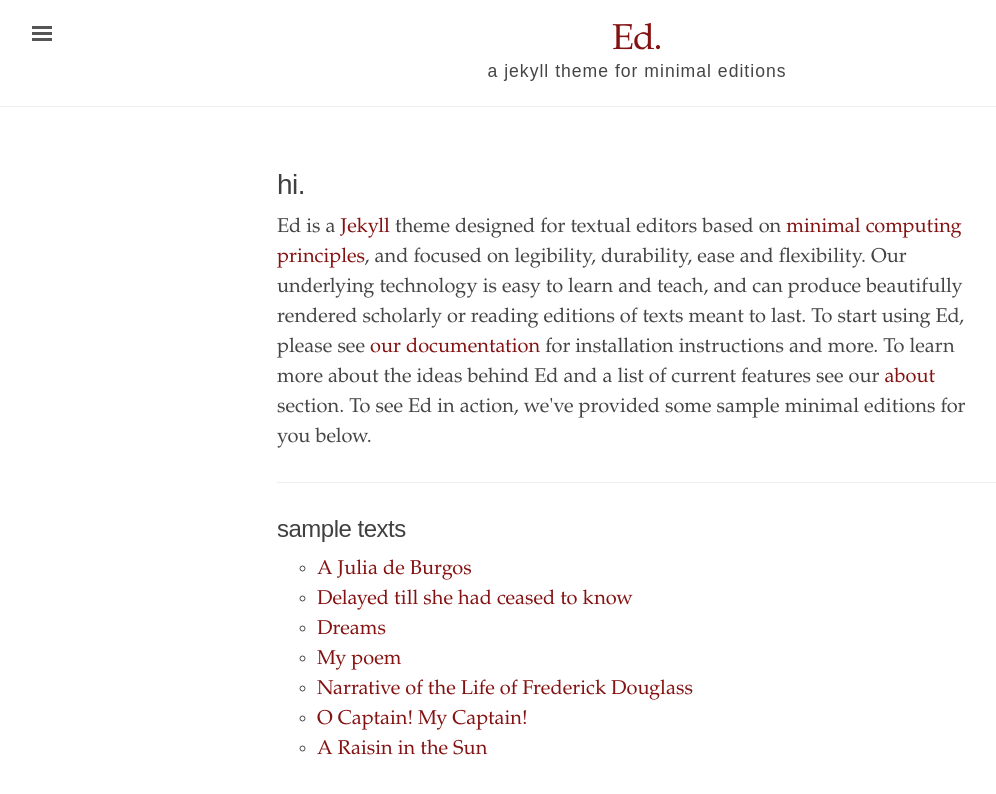
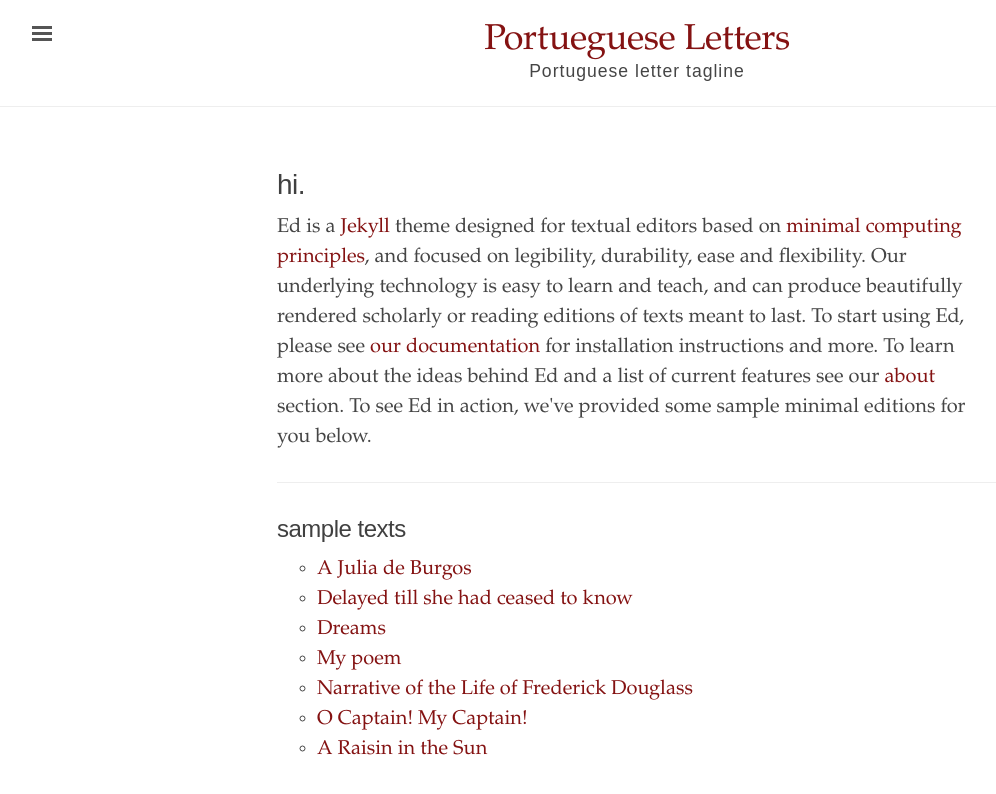
Before and after one commit to ea-crespoj/portugueseletters, a Jekyll site: the page built from index.html, in a window 1280 px wide. Shown: the top 794 px of the page, without its empty margins (3-999 px from the left). Built offline with Jekyll 4.4.1, drawn with Linux system fonts in a browser that asks for light colours.

Commit message:
Added new title and general information

```diff
--- a/_config.yml
+++ b/_config.yml
@@ -1,17 +1,17 @@
 # Built with Jekyll 3.6.0
 
 # Setup
-title:               Ed.
-tagline:             'a jekyll theme for minimal editions'
-description:         'Ed is a Jekyll theme designed for textual editors based on minimal computing principles, and focused on legibility and flexibility.'
+title:               Portueguese Letters
+tagline:             'Portuguese letter tagline'
+description:         'Description'
 url:                 'http://minicomp.github.io'
-baseurl:             '/ed'
+baseurl:             '/portugueseletters'
 
 # About/contact
 author:
-  name:              Alex Gil
-  url:               https://twitter.com/elotroalex
-  email:             colibri.alex@gmail.com
+  name:              Esteban Crespo
+  url:
+  email:
 
 # Color scheme. Options: red, orange, magenta, cyan, blue, brown
 color-scheme:
```
